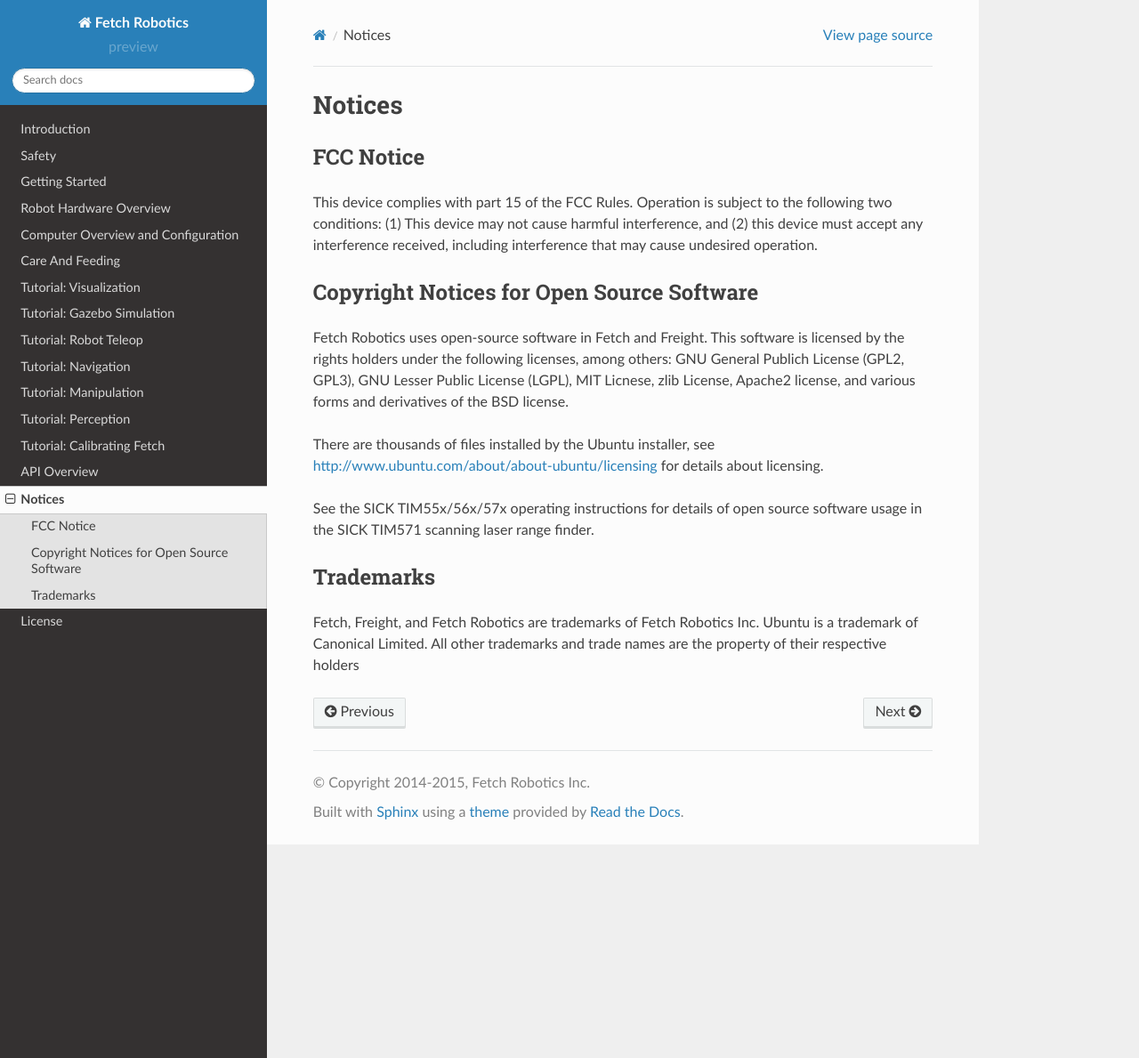
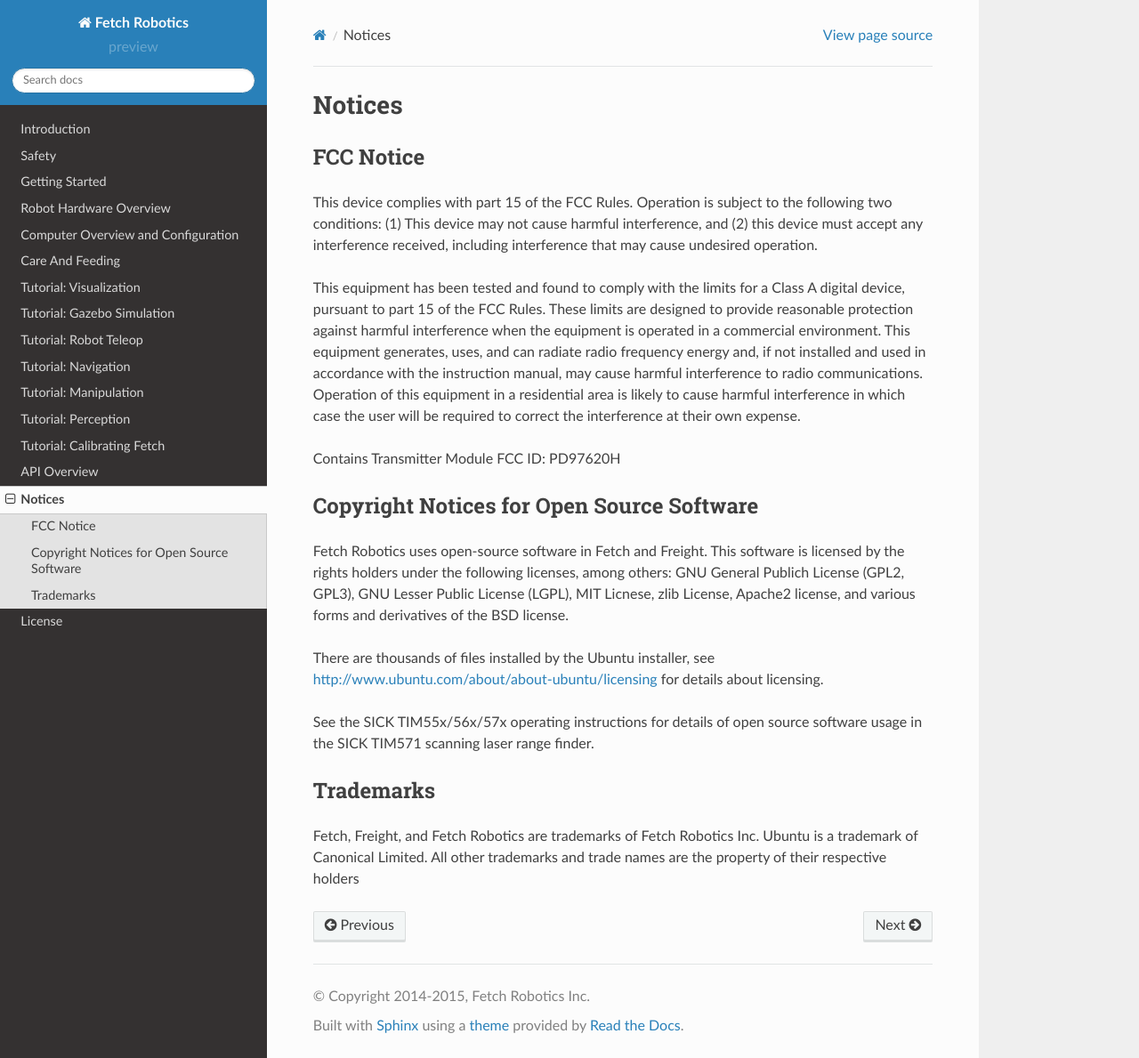
Before and after one commit to fetchrobotics/docs, a Sphinx documentation site: the page built from source/notices.rst, in a window 1280 px wide and 1189 px high. Shown: the whole window at 89% size. Built offline with Sphinx 7.4.7 and the Read the Docs theme 2.0.0, drawn with Linux system fonts in a browser that asks for light colours.

Commit message:
Add other required FCC statements.

```diff
--- a/source/notices.rst
+++ b/source/notices.rst
@@ -8,6 +8,18 @@
 following two conditions: (1) This device may not cause harmful interference,
 and (2) this device must accept any interference received, including interference
 that may cause undesired operation.
+
+This equipment has been tested and found to comply with the limits for a Class A
+digital device, pursuant to part 15 of the FCC Rules. These limits are designed
+to provide reasonable protection against harmful interference when the equipment is
+operated in a commercial environment. This equipment generates, uses, and can
+radiate radio frequency energy and, if not installed and used in accordance with
+the instruction manual, may cause harmful interference to radio communications.
+Operation of this equipment in a residential area is likely to cause harmful
+interference in which case the user will be required to correct the interference
+at their own expense.
+
+Contains Transmitter Module FCC ID: PD97620H
 
 Copyright Notices for Open Source Software
 ------------------------------------------
```
